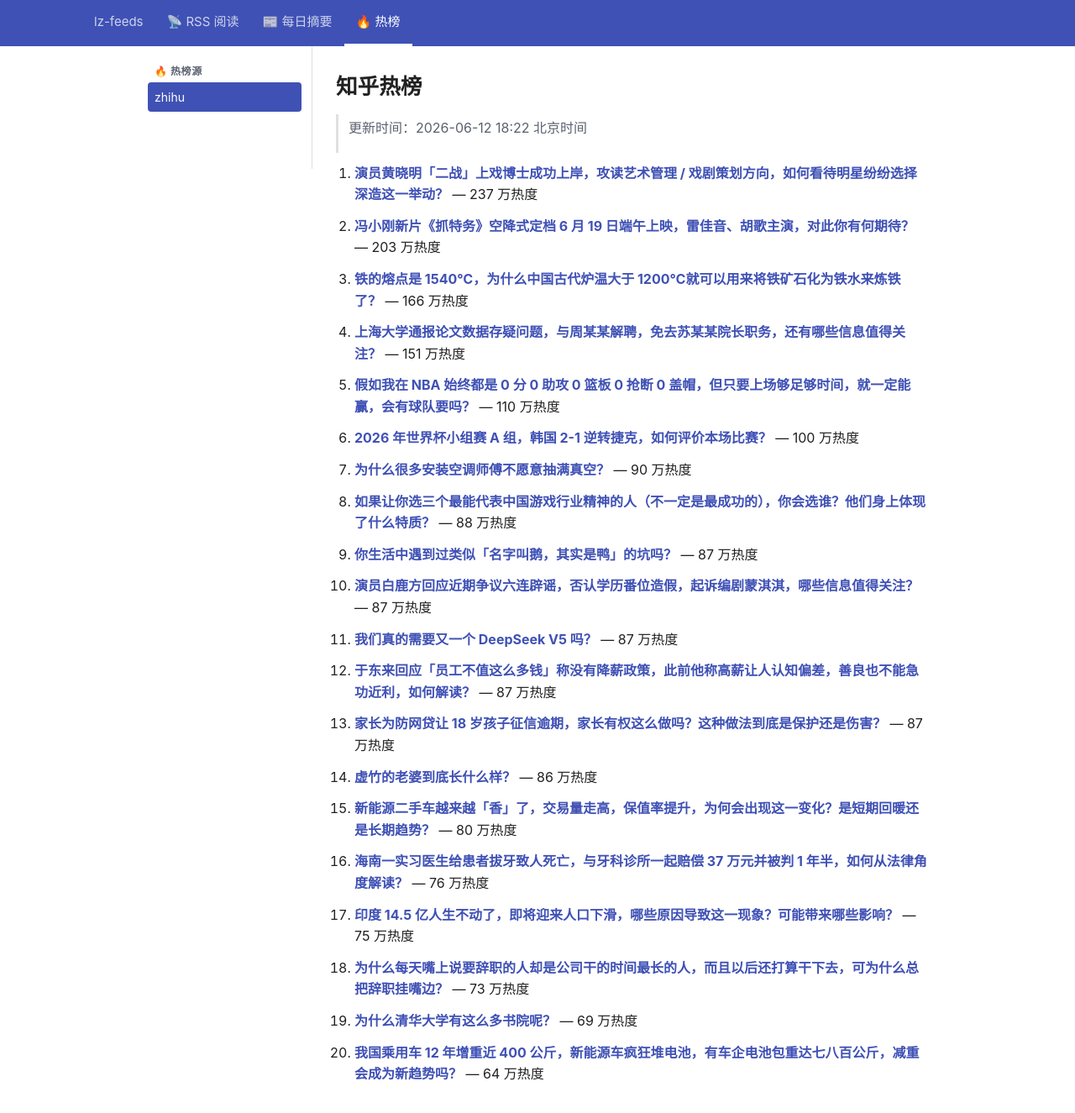
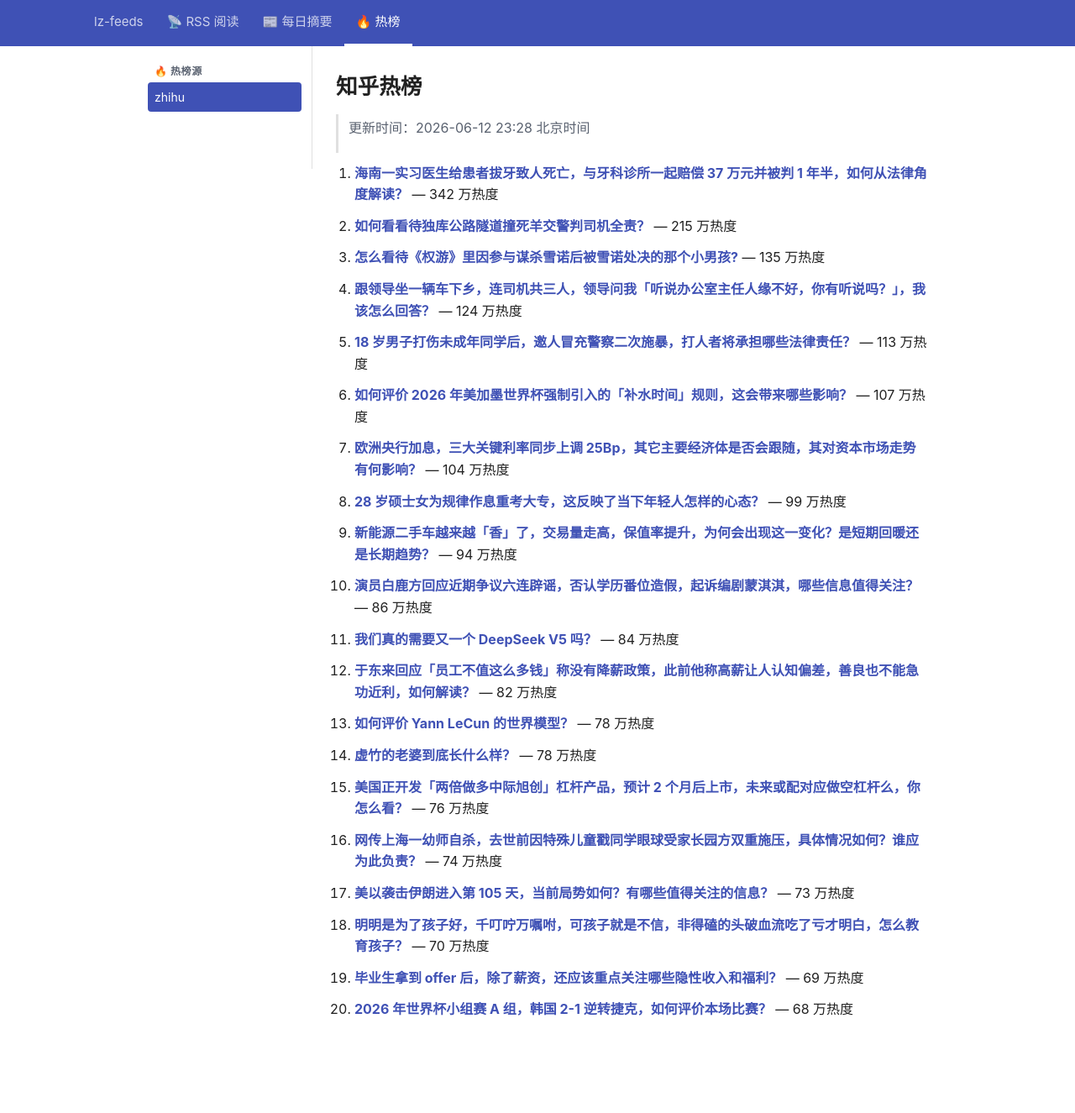
Before and after one commit to lizhang0101/lz-feeds, a Jekyll site: the page built from _hotlist/zhihu.md, in a window 1280 px wide and 1356 px high. Shown: the top 1325 px of the window at 84% size. Built offline with Jekyll 4.4.1, drawn with Linux system fonts in a browser that asks for light colours.

Commit message:
hotlist: 2026-06-12T15:28Z

```diff
--- a/_hotlist/zhihu.md
+++ b/_hotlist/zhihu.md
@@ -1,48 +1,48 @@
 ---
-updated: 2026-06-12 18:22 北京时间
+updated: 2026-06-12 23:28 北京时间
 count: 20
 ---
 
 # 知乎热榜
 
-> 更新时间：2026-06-12 18:22 北京时间
+> 更新时间：2026-06-12 23:28 北京时间
 
-1. **[演员黄晓明「二战」上戏博士成功上岸，攻读艺术管理 / 戏剧策划方向，如何看待明星纷纷选择深造这一举动？](https://www.zhihu.com/question/2047989187874498301)** — 237 万热度
+1. **[海南一实习医生给患者拔牙致人死亡，与牙科诊所一起赔偿 37 万元并被判 1 年半，如何从法律角度解读？](https://www.zhihu.com/question/2046242091890630877)** — 342 万热度
 
-2. **[冯小刚新片《抓特务》空降式定档 6 月 19 日端午上映，雷佳音、胡歌主演，对此你有何期待？](https://www.zhihu.com/question/2048721290450526756)** — 203 万热度
+2. **[如何看看待独库公路隧道撞死羊交警判司机全责？](https://www.zhihu.com/question/2047784073440006189)** — 215 万热度
 
-3. **[铁的熔点是 1540℃，为什么中国古代炉温大于 1200℃就可以用来将铁矿石化为铁水来炼铁了？](https://www.zhihu.com/question/663409412)** — 166 万热度
+3. **[怎么看待《权游》里因参与谋杀雪诺后被雪诺处决的那个小男孩?](https://www.zhihu.com/question/512894040)** — 135 万热度
 
-4. **[上海大学通报论文数据存疑问题，与周某某解聘，免去苏某某院长职务，还有哪些信息值得关注？](https://www.zhihu.com/question/2048813893883885299)** — 151 万热度
+4. **[跟领导坐一辆车下乡，连司机共三人，领导问我「听说办公室主任人缘不好，你有听说吗？」，我该怎么回答？](https://www.zhihu.com/question/1918426062053966645)** — 124 万热度
 
-5. **[假如我在 NBA 始终都是 0 分 0 助攻 0 篮板 0 抢断 0 盖帽，但只要上场够足够时间，就一定能赢，会有球队要吗？](https://www.zhihu.com/question/2044368908522612625)** — 110 万热度
+5. **[18 岁男子打伤未成年同学后，邀人冒充警察二次施暴，打人者将承担哪些法律责任？](https://www.zhihu.com/question/2048172820979623780)** — 113 万热度
 
-6. **[2026 年世界杯小组赛 A 组，韩国 2-1 逆转捷克，如何评价本场比赛？](https://www.zhihu.com/question/2048694865580353228)** — 100 万热度
+6. **[如何评价 2026 年美加墨世界杯强制引入的「补水时间」规则，这会带来哪些影响？](https://www.zhihu.com/question/2048685274335654848)** — 107 万热度
 
-7. **[为什么很多安装空调师傅不愿意抽满真空？](https://www.zhihu.com/question/2041507168856401163)** — 90 万热度
+7. **[欧洲央行加息，三大关键利率同步上调 25Bp，其它主要经济体是否会跟随，其对资本市场走势有何影响？](https://www.zhihu.com/question/2048699352194011845)** — 104 万热度
 
-8. **[如果让你选三个最能代表中国游戏行业精神的人（不一定是最成功的），你会选谁？他们身上体现了什么特质？](https://www.zhihu.com/question/2043732532865265937)** — 88 万热度
+8. **[28 岁硕士女为规律作息重考大专，这反映了当下年轻人怎样的心态？](https://www.zhihu.com/question/2047763831703745071)** — 99 万热度
 
-9. **[你生活中遇到过类似「名字叫鹅，其实是鸭」的坑吗？](https://www.zhihu.com/question/2048343765665035207)** — 87 万热度
+9. **[新能源二手车越来越「香」了，交易量走高，保值率提升，为何会出现这一变化？是短期回暖还是长期趋势？](https://www.zhihu.com/question/2047600648644816926)** — 94 万热度
 
-10. **[演员白鹿方回应近期争议六连辟谣，否认学历番位造假，起诉编剧蒙淇淇，哪些信息值得关注？](https://www.zhihu.com/question/2048745117683378086)** — 87 万热度
+10. **[演员白鹿方回应近期争议六连辟谣，否认学历番位造假，起诉编剧蒙淇淇，哪些信息值得关注？](https://www.zhihu.com/question/2048745117683378086)** — 86 万热度
 
-11. **[我们真的需要又一个 DeepSeek V5 吗？](https://www.zhihu.com/question/2031303606524186735)** — 87 万热度
+11. **[我们真的需要又一个 DeepSeek V5 吗？](https://www.zhihu.com/question/2031303606524186735)** — 84 万热度
 
-12. **[于东来回应「员工不值这么多钱」称没有降薪政策，此前他称高薪让人认知偏差，善良也不能急功近利，如何解读？](https://www.zhihu.com/question/2048513446925357542)** — 87 万热度
+12. **[于东来回应「员工不值这么多钱」称没有降薪政策，此前他称高薪让人认知偏差，善良也不能急功近利，如何解读？](https://www.zhihu.com/question/2048513446925357542)** — 82 万热度
 
-13. **[家长为防网贷让 18 岁孩子征信逾期，家长有权这么做吗？这种做法到底是保护还是伤害？](https://www.zhihu.com/question/2048443959165151212)** — 87 万热度
+13. **[如何评价 Yann LeCun 的世界模型？](https://www.zhihu.com/question/632009707)** — 78 万热度
 
-14. **[虚竹的老婆到底长什么样？](https://www.zhihu.com/question/22764059)** — 86 万热度
+14. **[虚竹的老婆到底长什么样？](https://www.zhihu.com/question/22764059)** — 78 万热度
 
-15. **[新能源二手车越来越「香」了，交易量走高，保值率提升，为何会出现这一变化？是短期回暖还是长期趋势？](https://www.zhihu.com/question/2047600648644816926)** — 80 万热度
+15. **[美国正开发「两倍做多中际旭创」杠杆产品，预计 2 个月后上市，未来或配对应做空杠杆么，你怎么看？](https://www.zhihu.com/question/2048753376565973819)** — 76 万热度
 
-16. **[海南一实习医生给患者拔牙致人死亡，与牙科诊所一起赔偿 37 万元并被判 1 年半，如何从法律角度解读？](https://www.zhihu.com/question/2046242091890630877)** — 76 万热度
+16. **[网传上海一幼师自杀，去世前因特殊儿童戳同学眼球受家长园方双重施压，具体情况如何？谁应为此负责？](https://www.zhihu.com/question/2048802175183058347)** — 74 万热度
 
-17. **[印度 14.5 亿人生不动了，即将迎来人口下滑，哪些原因导致这一现象？可能带来哪些影响？](https://www.zhihu.com/question/2046898186703442966)** — 75 万热度
+17. **[美以袭击伊朗进入第 105 天，当前局势如何？有哪些值得关注的信息？](https://www.zhihu.com/question/2048669431962625669)** — 73 万热度
 
-18. **[为什么每天嘴上说要辞职的人却是公司干的时间最长的人，而且以后还打算干下去，可为什么总把辞职挂嘴边？](https://www.zhihu.com/question/2047931132033885171)** — 73 万热度
+18. **[明明是为了孩子好，千叮咛万嘱咐，可孩子就是不信，非得磕的头破血流吃了亏才明白，怎么教育孩子？](https://www.zhihu.com/question/13536709656)** — 70 万热度
 
-19. **[为什么清华大学有这么多书院呢？](https://www.zhihu.com/question/2026380596511876147)** — 69 万热度
+19. **[毕业生拿到 offer 后，除了薪资，还应该重点关注哪些隐性收入和福利？](https://www.zhihu.com/question/2044846229557868086)** — 69 万热度
 
-20. **[我国乘用车 12 年增重近 400 公斤，新能源车疯狂堆电池，有车企电池包重达七八百公斤，减重会成为新趋势吗？](https://www.zhihu.com/question/2046940287122116922)** — 64 万热度
+20. **[2026 年世界杯小组赛 A 组，韩国 2-1 逆转捷克，如何评价本场比赛？](https://www.zhihu.com/question/2048694865580353228)** — 68 万热度
```
